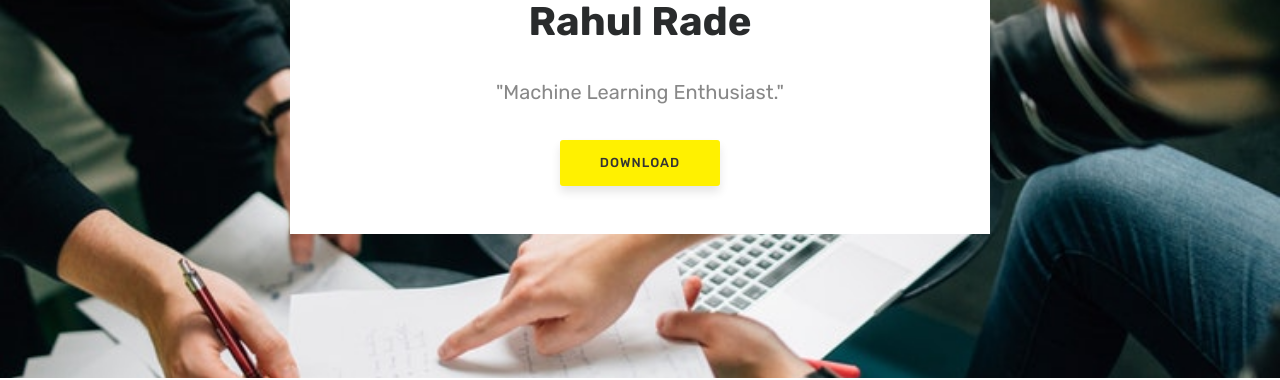
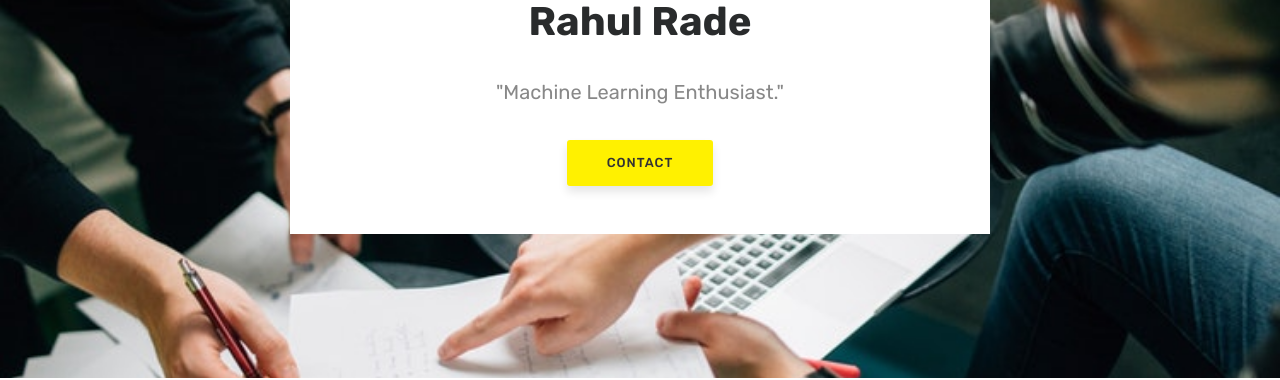
Before and after one commit to imrahulr/imrahulr.github.io, a Jekyll site: the page built from index.html, in a window 1280 px wide and 900 px high. Shown: the part 248-628 px from the top of the window. Built offline with Jekyll 4.4.1, drawn with Linux system fonts in a browser that asks for light colours; the list of posts is cut into pages by our own code.

Commit message:
first commit

```diff
--- a/_layouts/default.html
+++ b/_layouts/default.html
@@ -57,7 +57,7 @@
             <ul class="navbar-nav ml-auto">
 
                 <li class="nav-item">
-                <a class="nav-link" href="{{ site.baseurl }}/index.html">Home</a>
+                <a class="nav-link" href="{{ site.baseurl }}">Home</a>
                 </li>
 
                 <li class="nav-item">
@@ -65,11 +65,11 @@
                 </li>
 
                 <li class="nav-item">
-                    <a class="nav-link" href="{{ site.baseurl }}/index.html">Projects</a>
+                    <a class="nav-link" href="{{ site.baseurl }}">Projects</a>
                 </li>
 
                 <li class="nav-item">
-                    <a class="nav-link" href="https://github.com/wowthemesnet/affiliates-jekyll-theme">Github</a>
+                    <a class="nav-link" href="https://github.com/imrahulr">Github</a>
                 </li>
 
                 <li class="nav-item">
--- a/index.html
+++ b/index.html
@@ -9,7 +9,7 @@
     <div class="wrapintro">
         <h1>Rahul Rade</h1>
         <h2 class="lead">"Machine Learning Enthusiast."</h2>
-        <a href="https://github.com/wowthemesnet/affiliates-jekyll-theme/archive/master.zip" class="btn">Download</a>
+        <a href="{{ site.baseurl }}/contact" class="btn">Contact</a>
     </div>
 </section>
 
```
